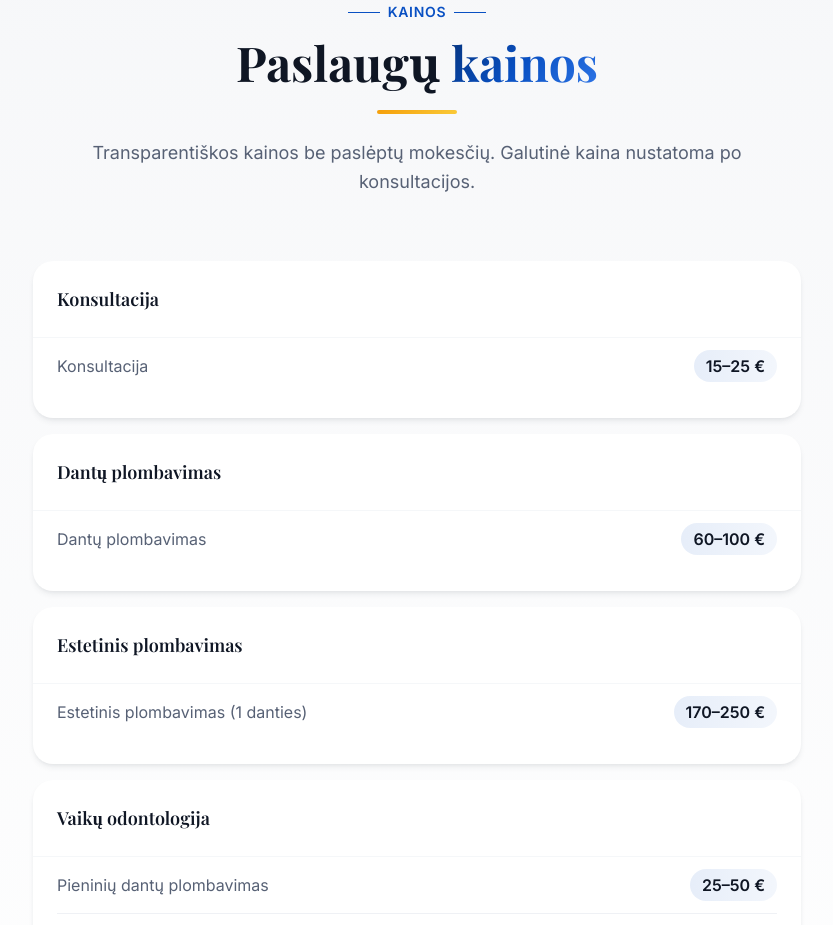
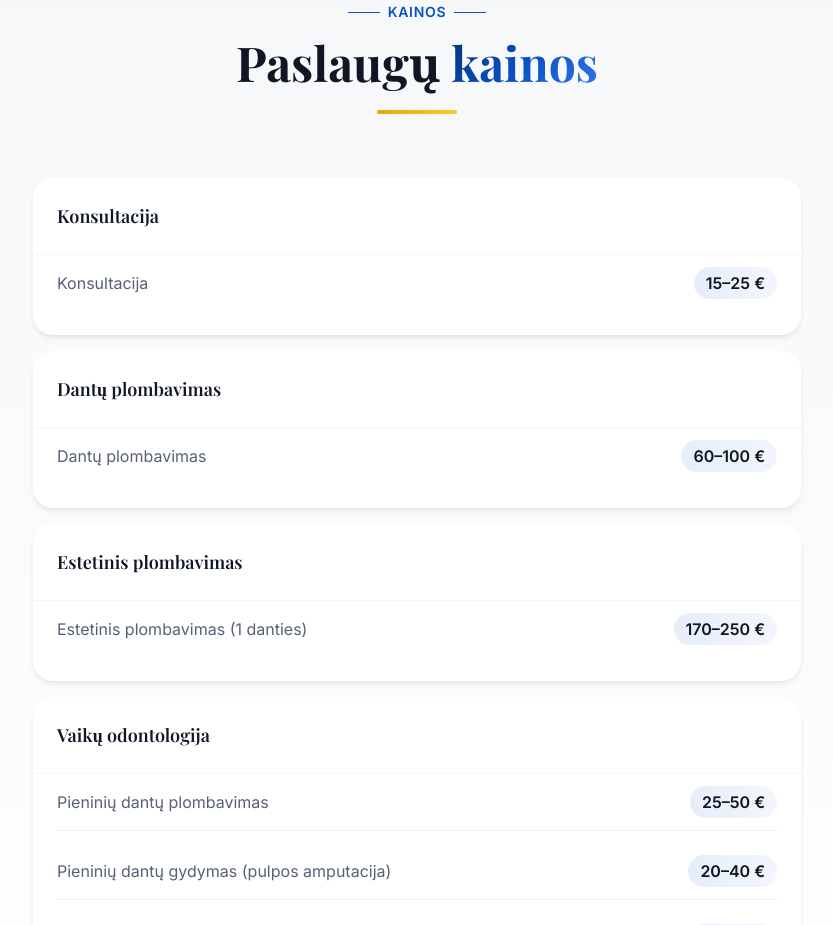
Before and after one commit to mobitirus-stack/azadent-v2, a React (Vite) app: page / in a window 1280 px wide. Shown: the part 5500-6425 px from the top of the page, without its empty margins (223-1056 px from the left). Built offline with nearby package versions, Linux system fonts and the light colour scheme; the HTML template or start-up script is replaced by a standard one.

Commit message:
fix: remove pricing text and update maps link

```diff
--- a/src/components/Contact.tsx
+++ b/src/components/Contact.tsx
@@ -9,7 +9,7 @@ const Contact = () => {
       title: "Adresas",
       content: "Konstitucijos pr. 13",
       subContent: "Vilnius, 09319",
-      link: "https://www.google.com/maps/place/Azadent+odontologijos+kabinetas",
+      link: "https://www.google.com/maps/search/?api=1&query=Azadent+odontologijos+kabinetas,+Konstitucijos+pr.+13,+Vilnius",
       linkText: "Atidaryti žemėlapyje",
       color: "from-primary/20 to-primary/5",
       iconColor: "text-primary",
--- a/src/components/Pricing.tsx
+++ b/src/components/Pricing.tsx
@@ -104,9 +104,6 @@ const Pricing = () => {
                         <span className="text-gradient">kainos</span>
                     </h2>
                     <div className="section-divider mb-6" />
-                    <p className="text-muted-foreground text-lg leading-relaxed">
-                        Transparentiškos kainos be paslėptų mokesčių. Galutinė kaina nustatoma po konsultacijos.
-                    </p>
                 </motion.div>
 
                 {/* Price Categories */}
```
